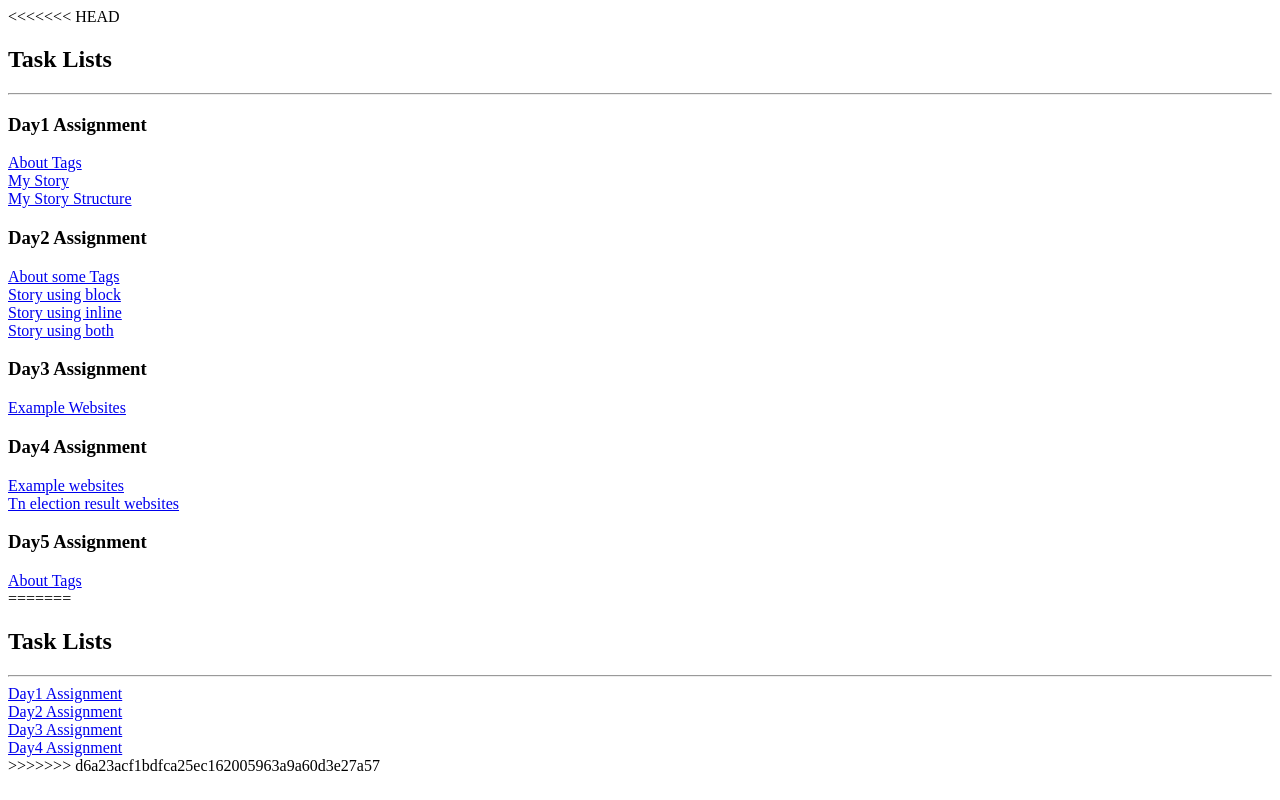
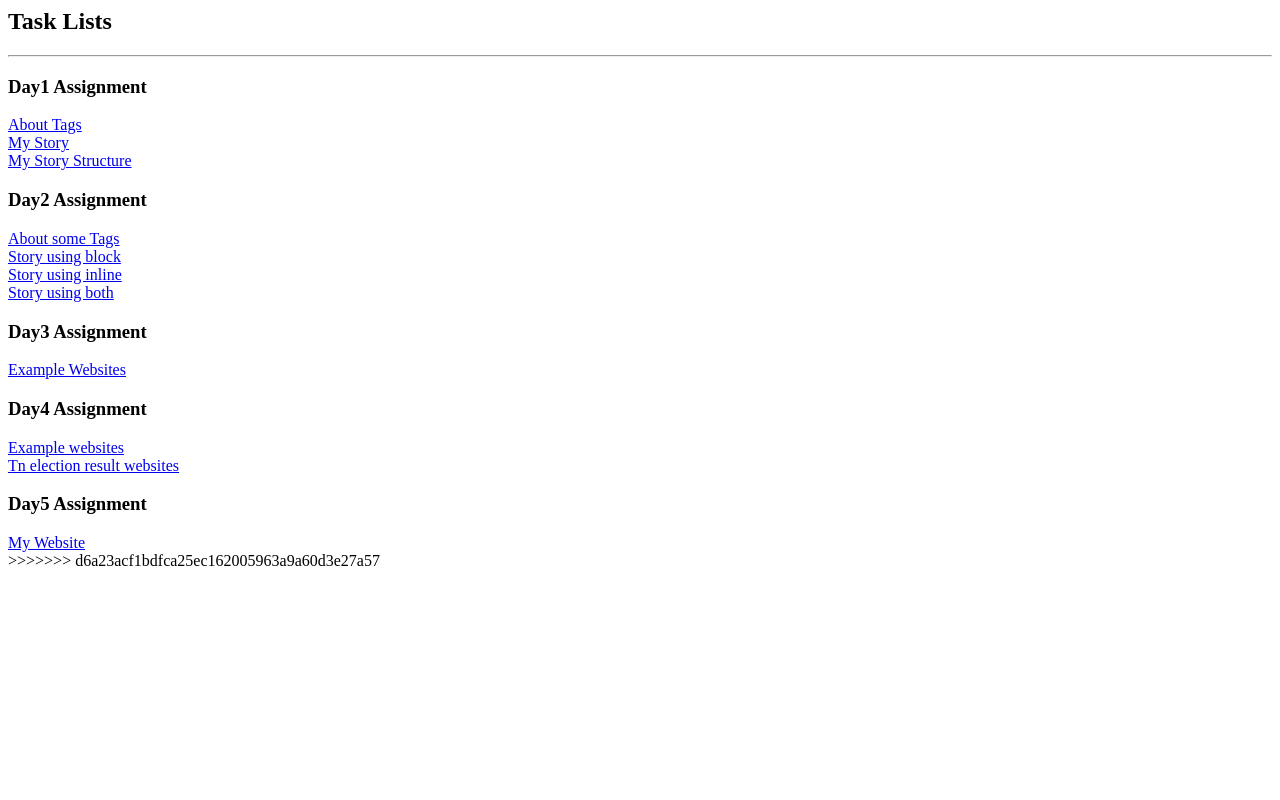
Before and after one commit to halimakathermathersha-lee/SLAKKN_FE_060526_FS_course, a plain HTML site: page index.html in a window 1280 px wide. Drawn offline with Linux system fonts and the light colour scheme.

Commit message:
Update index.html

```diff
--- a/index.html
+++ b/index.html
@@ -1,5 +1,4 @@
 <html>
-<<<<<<< HEAD
 
 <head>
     <title>Tasks</title>
@@ -36,22 +35,11 @@
     <a href="Html/Day4/Tn_election_result/Tn_election_about.html">Tn election result websites</a><br>
 
     <h3>Day5 Assignment</h3>
-    <a href="Html/Day5/My_Website.html">About Tags</a><br>
+    <a href="Html/Day5/My_Website.html">My Website
+</a><br>
 
 </body>
 
 </html>
-=======
-    <head>
-        <title>Tasks</title>
-    </head>
-    <body>
-        <h2>Task Lists</h2>
-        <hr>
-        <a href="Html/Day1/About_Tags">Day1 Assignment</a><br>
-        <a href="Html/Day2/">Day2 Assignment</a><br>
-        <a href="Html/Day3/">Day3 Assignment</a><br>
-        <a href="Html/Day4/">Day4 Assignment</a><br>
-    </body>
-</html>
+
 >>>>>>> d6a23acf1bdfca25ec162005963a9a60d3e27a57
```
